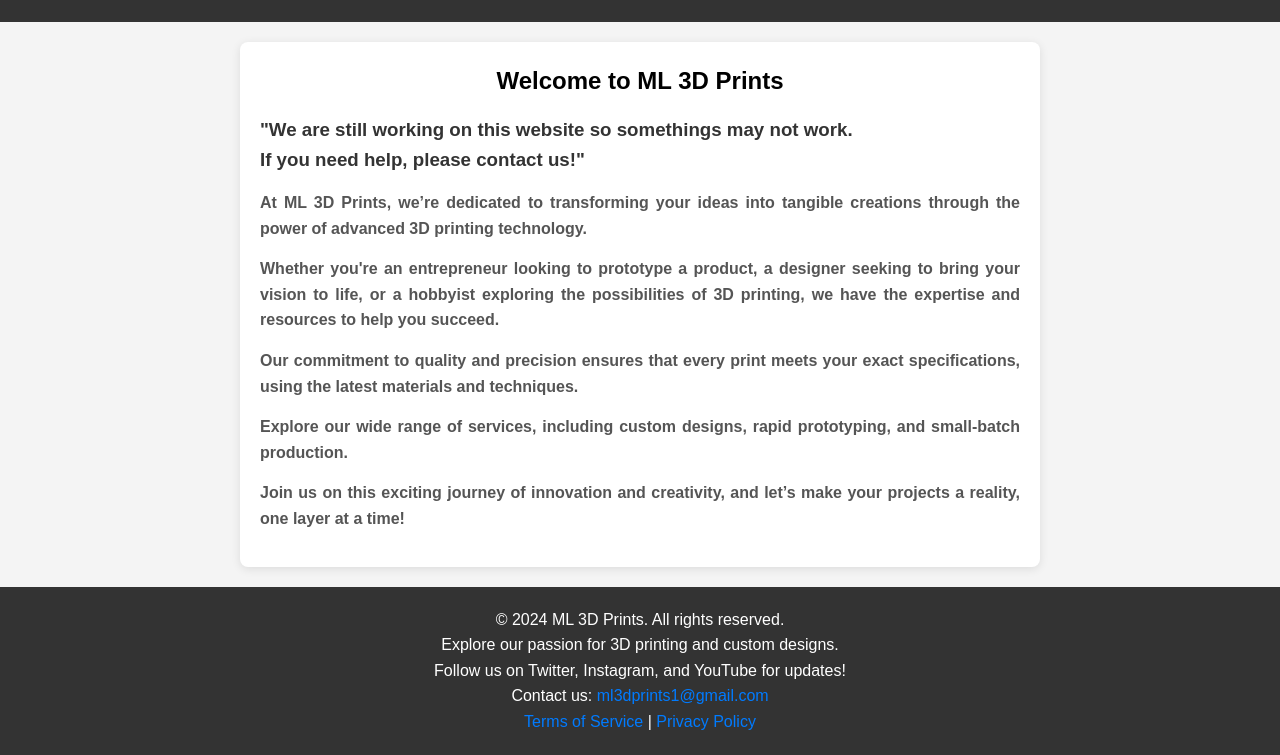
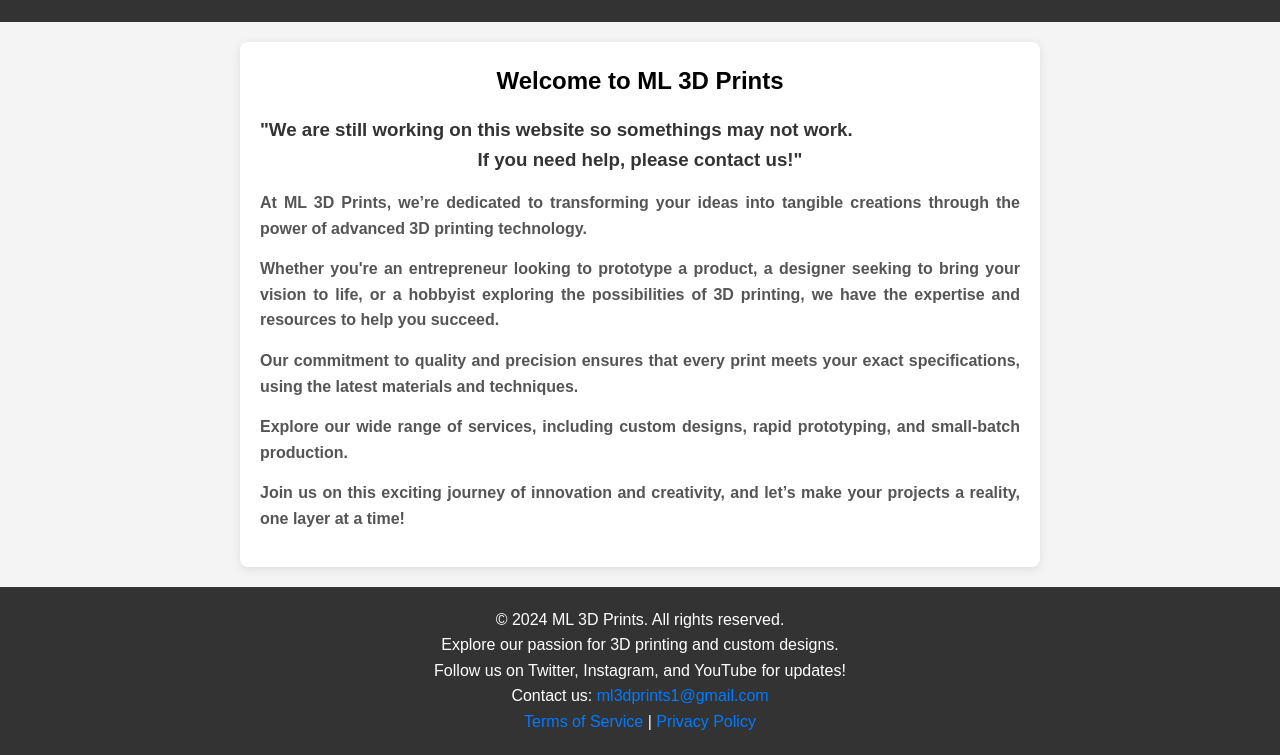
Before and after one commit to ML3DPrints/MyWebsite, a plain HTML site: page index.html in a window 1280 px wide. Shown: the part 105-860 px from the top of the page. Drawn offline with Linux system fonts and the light colour scheme.

Commit message:
Update index.html

```diff
--- a/index.html
+++ b/index.html
@@ -86,7 +86,7 @@
     <main>
         <h2>Welcome to ML 3D Prints</h2>
         <h3>"We are still working on this website so somethings may not work.</h3>
-        <h3> If you need help, please contact us!"</h3>
+        <h3><center>If you need help, please contact us!"</center></h3>
         <h4>At ML 3D Prints, we’re dedicated to transforming your ideas into tangible creations through the power of advanced 3D printing technology.</h4>
         <h4>Whether you're an entrepreneur looking to prototype a product, a designer seeking to bring your vision to life, or a hobbyist exploring the possibilities of 3D printing, we have the expertise and resources to help you succeed.</h4>
         <h4>Our commitment to quality and precision ensures that every print meets your exact specifications, using the latest materials and techniques.</h4>
```
